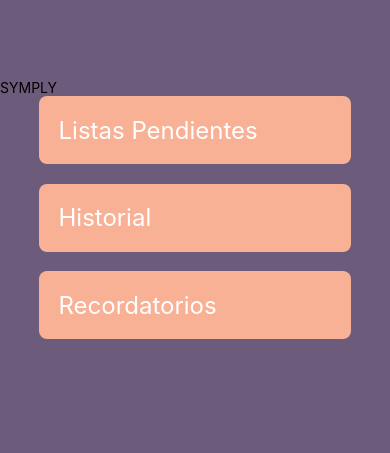
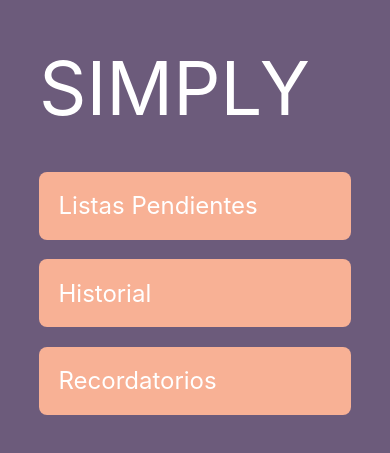
Before and after one commit to gerillanes7/simply, a React Native app: screen / in a window 390 px wide. Shown: the part 203-656 px from the top of the page. Built offline with nearby package versions, Linux system fonts and the light colour scheme.

Commit message:
se agrego titulo simply

```diff
--- a/screens/Home/Home.js
+++ b/screens/Home/Home.js
@@ -6,9 +6,11 @@ const Home = () =>{
     return (
 
         <View style={styles.container}>
-            <Text style={styles.titulo}>
-                SYMPLY
-            </Text>
+            <View style={styles.containerTitulo}>
+                <Text style={styles.titulo}>
+                    SIMPLY
+                </Text>
+            </View>
 
             <View>
                 <Button text="Listas Pendientes"/>
@@ -34,8 +36,16 @@ const styles = StyleSheet.create({
         alignContent:"center",
         flex: 1,
         backgroundColor: "#6C5B7B",
+    },
+    titulo: {
+        fontSize: 74,
+        color: "#ffffff",
+    },
+    containerTitulo: {
+        textAlign: "center",
+        margin: "5%",
+        padding: "5%",
     }
-
 })
 
 export default Home
```
